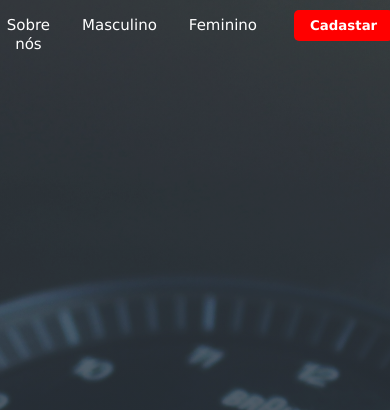
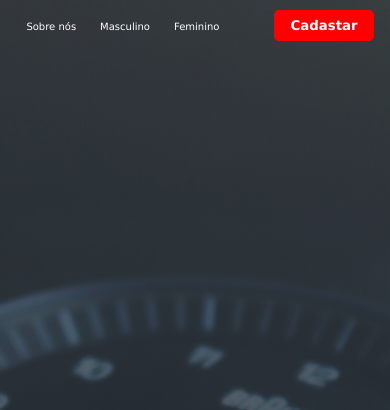
Before and after one commit to fabricio-dev-front/ElitePointers, a Django app: template templates/index.html in a window 390 px wide. Shown: the top 410 px of the page. Run offline with Django 5.2, Linux system fonts and the light colour scheme; the template is opened without the code that fills it, so the values that code supplies are empty.

Commit message:
corrigi um erro na linha 67 e mudei algumas propriedades css

```diff
--- a/templates/static/ElitePointers/css/style.css
+++ b/templates/static/ElitePointers/css/style.css
@@ -52,7 +52,7 @@
 
 .header > .menu{
     display: flex;
-    gap: 30px;
+    gap: 25px;
 }
 
 .header > .menu > li{
@@ -64,8 +64,8 @@
 }
 
 @media(max-width: 730px){
-    .header, .header > .menu{
-        gap: 12px
+    .header > .menu{
+        gap: 4px
     }
 
     .header > .menu > li{
@@ -73,7 +73,7 @@
     }
 
     .header > .menu > li > a{
-        font-size: 15px;
+        font-size: 10px;
         font-weight: normal;
     }
 }
```
